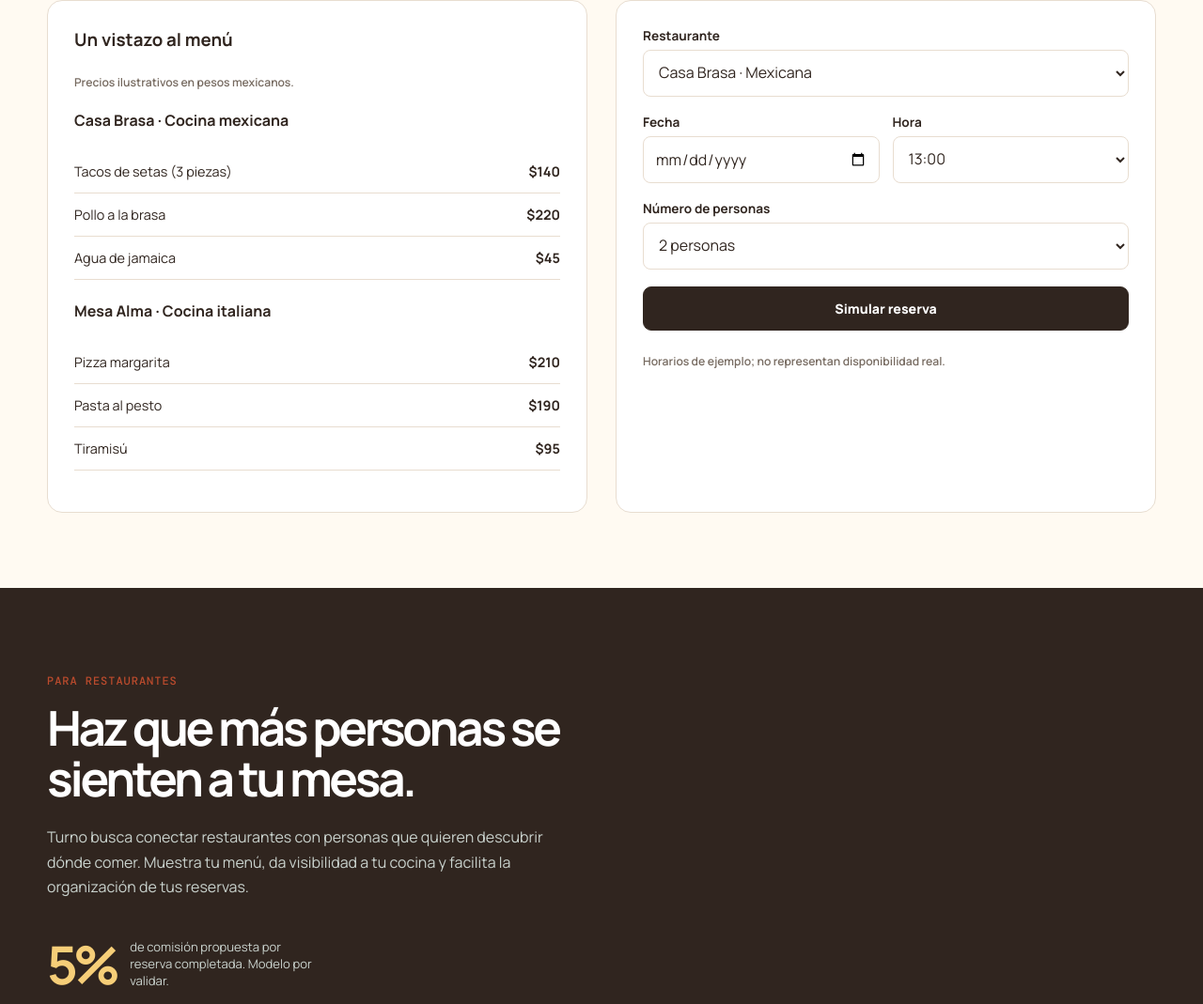
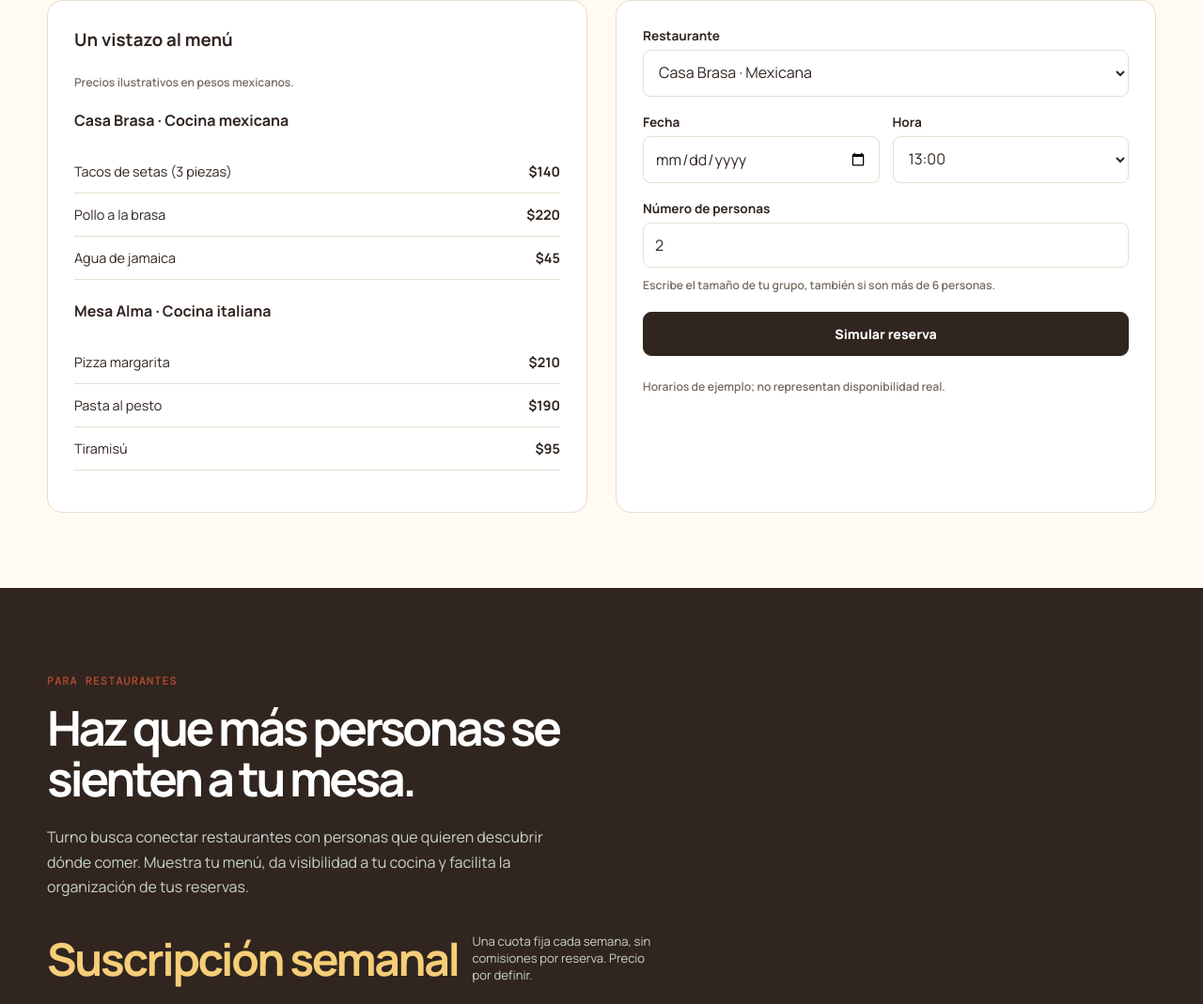
Before and after one commit to zeitounejoseph1-create/Proyecto-AAT, a plain HTML site: page index.html in a window 1280 px wide. Shown: the part 1684-2753 px from the top of the page at 94% size. Drawn offline with nearby package versions, Linux system fonts and the light colour scheme.

Commit message:
Permitir grupos de más de seis personas y ofrecer suscripción semanal

```diff
--- a/index.html
+++ b/index.html
@@ -37,7 +37,7 @@
       .proof { border-top:1px solid var(--line); border-bottom:1px solid var(--line); padding:25px 0; }.proof .wrap { display:flex; justify-content:space-between; gap:18px; align-items:center; }.proof strong { font-size:1.45rem; letter-spacing:-.06em; }.proof span { font:500 .68rem 'DM Mono'; color:var(--muted); text-transform:uppercase; }
       .how { padding:100px 0; }.section-label { color:var(--coral); font:500 .75rem 'DM Mono'; text-transform:uppercase; letter-spacing:.08em; }.how h2,.partners h2 { font-size:clamp(2rem,4vw,3.5rem); letter-spacing:-.065em; line-height:1.05; margin:14px 0 44px; max-width:650px; }
       .steps { display:grid; grid-template-columns:repeat(3,1fr); gap:22px; }.step { background:#fff; padding:28px; min-height:220px; border-radius:14px; }.number { font:500 .78rem 'DM Mono'; color:var(--coral); }.step h3 { letter-spacing:-.04em; margin:42px 0 8px; }.step p { font-size:.85rem; line-height:1.55; color:var(--muted); margin:0; }
-      .partners { background:var(--ink); color:white; padding:86px 0; }.partners h2 { margin-bottom:23px; }.partners p { color:#c9d2cd; max-width:540px; line-height:1.65; }.commission { margin-top:30px; display:flex; align-items:center; gap:15px; }.commission b { color:var(--lime); font-size:3.5rem; letter-spacing:-.09em; }.commission span { font-size:.82rem; color:#c9d2cd; max-width:200px; }.footer-cta { margin-top:36px; }
+      .partners { background:var(--ink); color:white; padding:86px 0; }.partners h2 { margin-bottom:23px; }.partners p { color:#c9d2cd; max-width:540px; line-height:1.65; }.subscription { margin-top:30px; display:flex; flex-wrap:wrap; align-items:center; gap:15px; }.subscription b { color:var(--lime); font-size:clamp(1.7rem,4vw,3rem); letter-spacing:-.05em; }.subscription span { font-size:.82rem; color:#c9d2cd; max-width:200px; }.footer-cta { margin-top:36px; }
       footer { padding:25px 0; font-size:.74rem; color:var(--muted); display:flex; justify-content:space-between; }
       @media(max-width:720px) { .nav-links a:not(.button) { display:none; } nav { height:72px; }.hero { grid-template-columns:1fr; gap:42px; padding:42px 0 70px; }.phone { margin:auto; transform:none; }.proof .wrap { flex-wrap:wrap; }.steps { grid-template-columns:1fr; }.how { padding:70px 0; }.proof strong { font-size:1.15rem; } footer { gap:10px; flex-direction:column; } }
 
@@ -92,13 +92,13 @@
           <form class="booking" id="bookingForm">
             <label for="restaurant">Restaurante</label><select id="restaurant" name="restaurant" required><option value="Casa Brasa">Casa Brasa · Mexicana</option><option value="Mesa Alma">Mesa Alma · Italiana</option></select>
             <div class="form-row"><div><label for="date">Fecha</label><input id="date" name="date" type="date" required></div><div><label for="time">Hora</label><select id="time" name="time" required><option value="13:00">13:00</option><option value="14:00">14:00</option><option value="15:00">15:00</option><option value="18:00">18:00</option><option value="19:00">19:00</option><option value="20:00">20:00</option><option value="21:00">21:00</option></select></div></div>
-            <label for="guests">Número de personas</label><select id="guests" name="guests" required><option value="1">1 persona</option><option value="2" selected>2 personas</option><option value="3">3 personas</option><option value="4">4 personas</option><option value="5">5 personas</option><option value="6">6 personas</option></select>
+            <label for="guests">Número de personas</label><input id="guests" name="guests" type="number" min="1" step="1" value="2" inputmode="numeric" aria-describedby="guestsHelp" required><p id="guestsHelp" class="note" style="margin-top:-8px;margin-bottom:20px">Escribe el tamaño de tu grupo, también si son más de 6 personas.</p>
             <button class="button dark" type="submit">Simular reserva</button><p class="note">Horarios de ejemplo; no representan disponibilidad real.</p>
             <p id="bookingResult" role="status" aria-live="polite" tabindex="-1"></p>
           </form>
         </div>
       </section>
-      <section class="partners" id="negocios"><div class="wrap"><span class="section-label">Para restaurantes</span><h2>Haz que más personas se sienten a tu mesa.</h2><p>Turno busca conectar restaurantes con personas que quieren descubrir dónde comer. Muestra tu menú, da visibilidad a tu cocina y facilita la organización de tus reservas.</p><div class="commission"><b>5%</b><span>de comisión propuesta por reserva completada. Modelo por validar.</span></div><div class="footer-cta"><a class="button lime" href="#demo">Probar la experiencia</a></div></div></section>
+      <section class="partners" id="negocios"><div class="wrap"><span class="section-label">Para restaurantes</span><h2>Haz que más personas se sienten a tu mesa.</h2><p>Turno busca conectar restaurantes con personas que quieren descubrir dónde comer. Muestra tu menú, da visibilidad a tu cocina y facilita la organización de tus reservas.</p><div class="subscription"><b>Suscripción semanal</b><span>Una cuota fija cada semana, sin comisiones por reserva. Precio por definir.</span></div><div class="footer-cta"><a class="button lime" href="#demo">Probar la experiencia</a></div></div></section>
     </main>
     <footer class="wrap"><span>© 2026 Turno · Mockup para Joseph Zeitoune</span><span>Buena comida. Buena compañía. Tu turno.</span></footer>
     <script>
```
